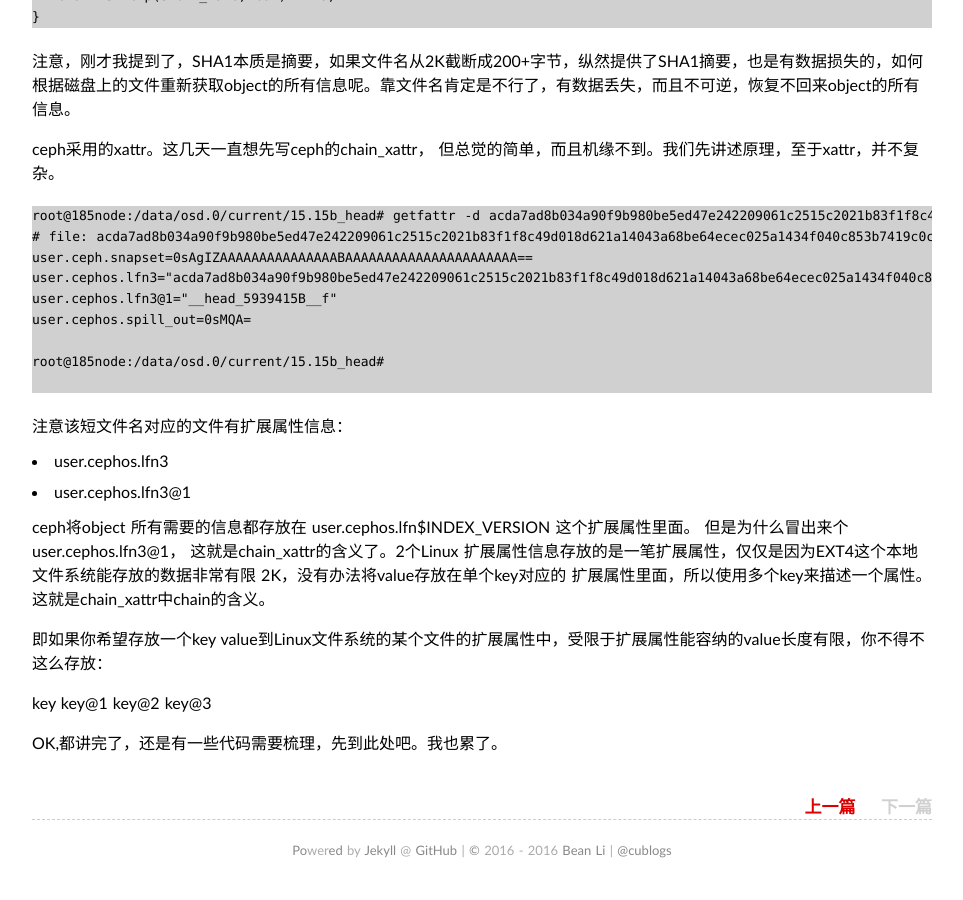
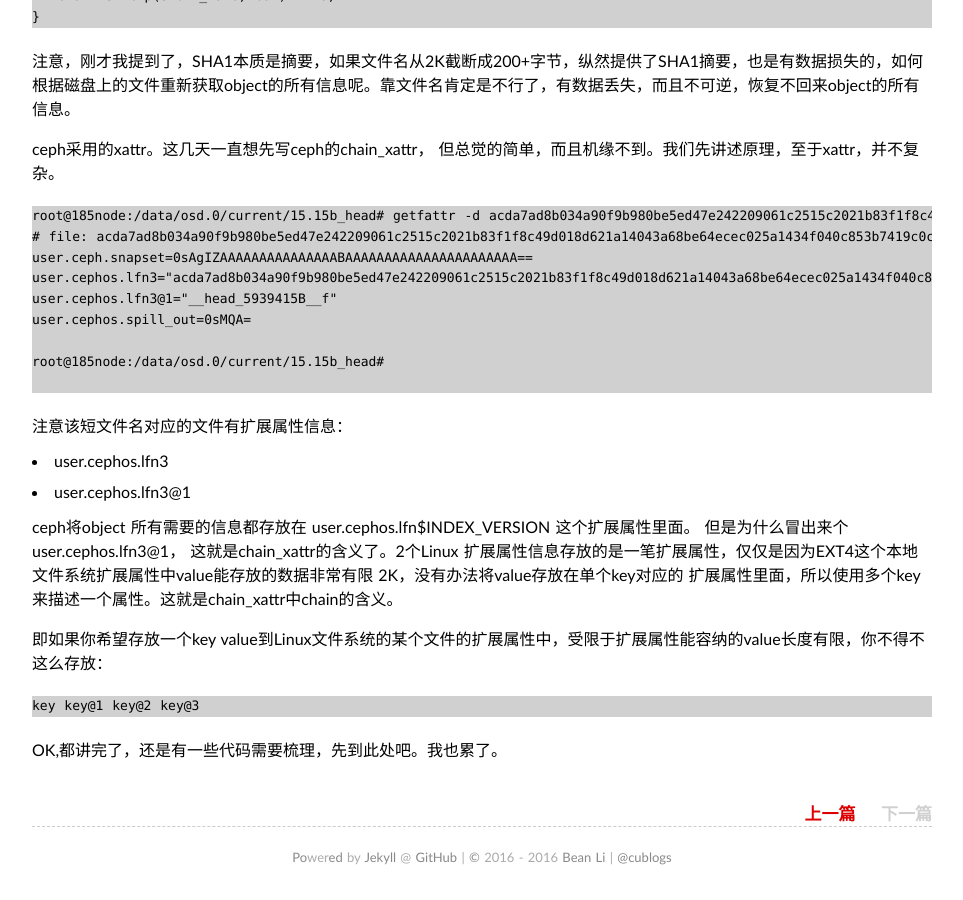
Before and after one commit to Bean-Li/Bean-Li.github.io, a Jekyll site: the page built from _posts/2016-05-29-rados-object-with-long-name.md, in a window 1280 px wide and 900 px high, scrolled down 5544 px. Shown: the whole window, without its empty margins (158-1121 px from the left). Built offline with Jekyll 4.4.1, drawn with Linux system fonts in a browser that asks for light colours; some web fonts are replaced; part of the change alters nothing that is shown; some of the changed text lies outside the part shown.

Commit message:
fix format

````diff
--- a/_posts/2016-05-29-rados-object-with-long-name.md
+++ b/_posts/2016-05-29-rados-object-with-long-name.md
@@ -16,7 +16,7 @@ excerpt: 本文学习下ceph底层如何处理long object name
 
 ![](/assets/ceph_internals/ceph_object_name_in_bottom.png)
 
-这里面又一个漏洞，即object name的长度。
+这里面有一个漏洞，即object name的长度，如果object name长度太长，超过了本地文件系统所能支持的最长长度怎么办？
 
 ### cephfs
 
@@ -126,7 +126,7 @@ Date:   Wed Jul 16 14:17:27 2014 -0700
 
 但是很不幸，本地文件系统并没有这么强悍，支持的文件名长度都有限：
 
-|file system       |max length in bytes  |
+|FS     |max filename length in bytes  |
 |------------------|---------------------|
 |EXT4              | 255
 |XFS               | 255
@@ -311,12 +311,14 @@ root@185node:/data/osd.0/current/15.15b_head#
 * user.cephos.lfn3@1
 
 ceph将object 所有需要的信息都存放在 user.cephos.lfn$INDEX_VERSION 这个扩展属性里面。 但是为什么冒出来个user.cephos.lfn3@1，
-这就是chain_xattr的含义了。2个Linux 扩展属性信息存放的是一笔扩展属性，仅仅是因为EXT4这个本地文件系统能存放的数据非常有限 2K，没有办法将value存放在单个key对应的 扩展属性里面，所以使用多个key来描述一个属性。这就是chain_xattr中chain的含义。
+这就是chain_xattr的含义了。2个Linux 扩展属性信息存放的是一笔扩展属性，仅仅是因为EXT4这个本地文件系统扩展属性中value能存放的数据非常有限 2K，没有办法将value存放在单个key对应的 扩展属性里面，所以使用多个key来描述一个属性。这就是chain_xattr中chain的含义。
 
 
 即如果你希望存放一个key value到Linux文件系统的某个文件的扩展属性中，受限于扩展属性能容纳的value长度有限，你不得不这么存放：
 
+```
 key key@1 key@2 key@3
+```
 
 
 
````
